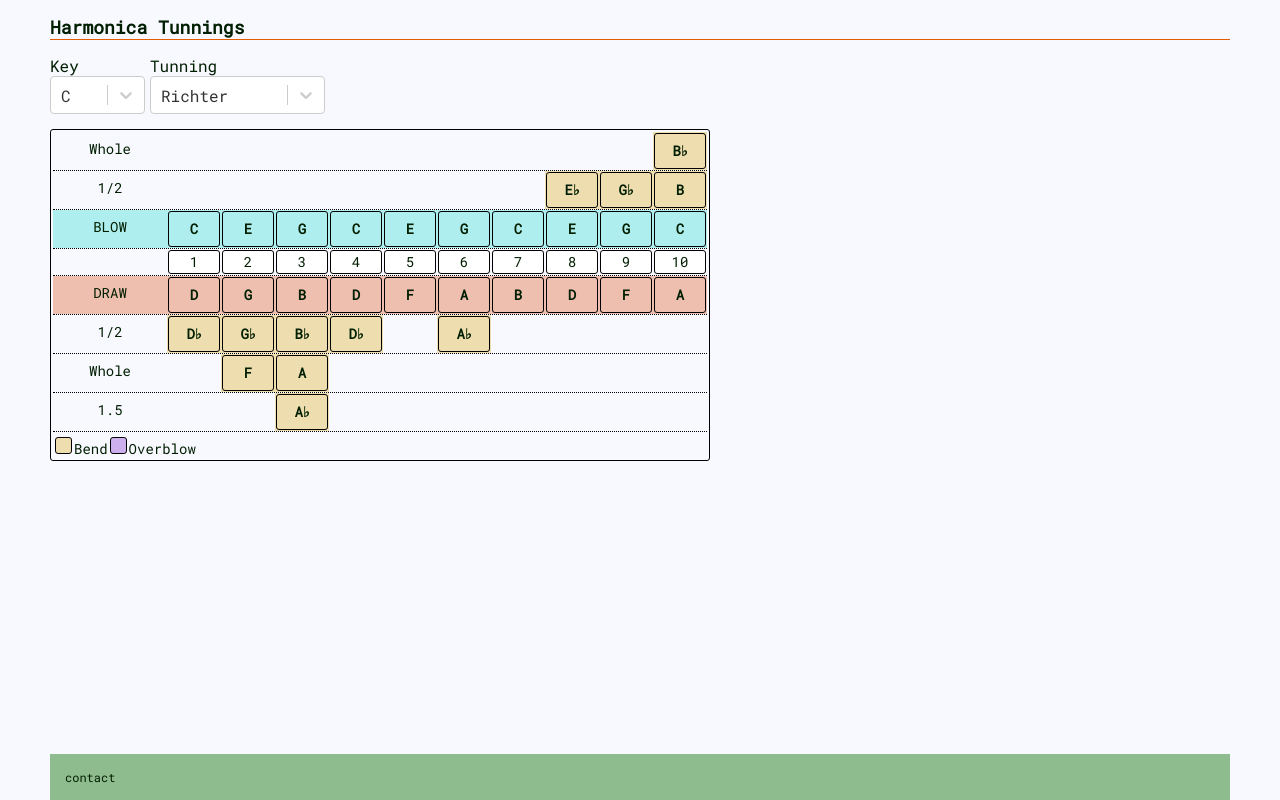
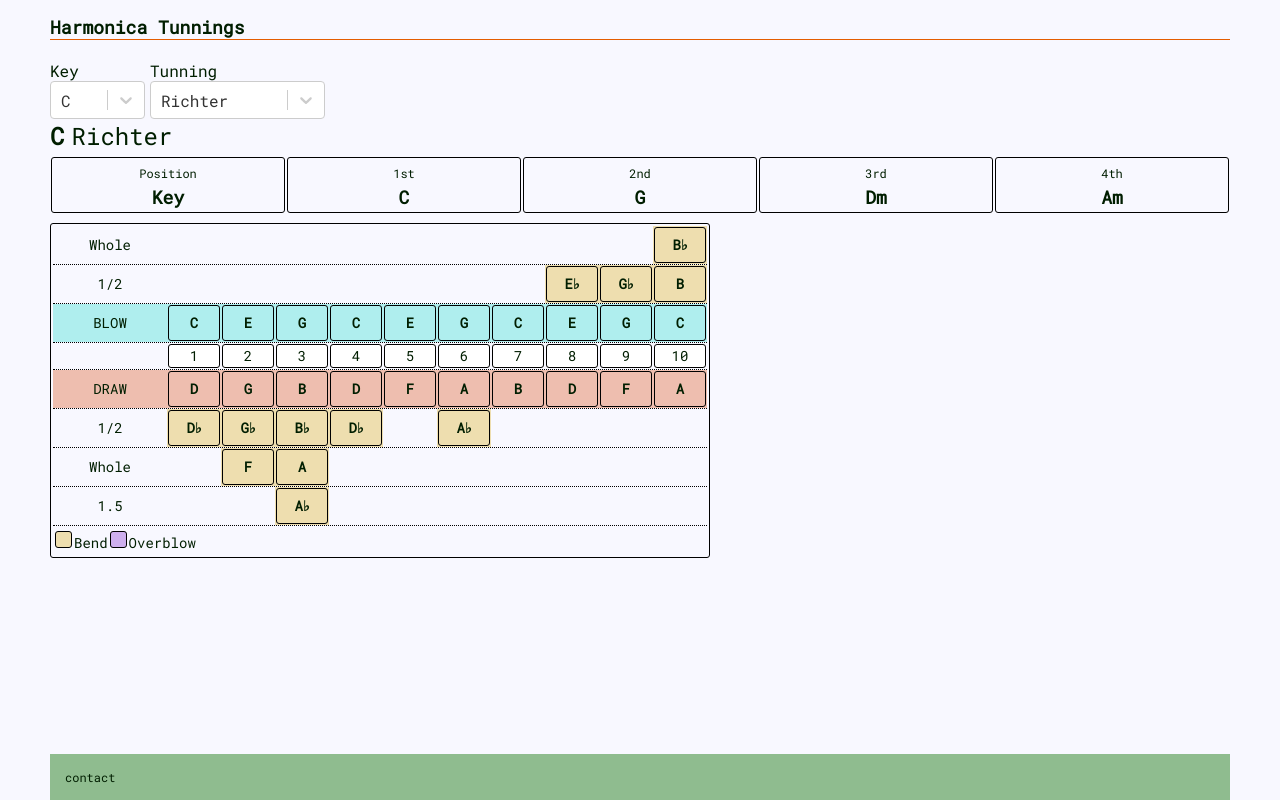
Before and after one commit to soundslikeodd/harmonica-tunning, a React app: page / in a window 1280 px wide. Built offline with nearby package versions, Linux system fonts and the light colour scheme.

Commit message:
cleaned up a lot and added description and positions

```diff
--- a/src/App.jsx
+++ b/src/App.jsx
@@ -1,8 +1,10 @@
 import React, { Component, Fragment } from 'react';
 import Select from 'react-select';
+import Description from './Description';
+import Positions from './Positions';
 import Tunning from './Tunning';
 import {
-  ALL_NOTES, TUNNING_TO_GENERATOR, labelizeNote,
+  ALL_NOTES, TUNNING_TO_GENERATOR, TUNNING_TO_POSITIONS, labelizeNote,
 } from './tunningGenerator';
 import './app.scss';
 
@@ -49,6 +51,13 @@ class App extends Component {
                 />
               </label>
             </aside>
+            <Description
+              musicKey={selectedKey.value}
+              tunning={selectedTunning.value}
+            />
+            <Positions
+              positions={TUNNING_TO_POSITIONS[selectedTunning.value](selectedKey.value)}
+            />
             <Tunning
               musicKey={selectedKey.value}
               tunning={selectedTunning.value}
--- /dev/null
+++ b/src/Description.jsx
@@ -0,0 +1,32 @@
+import React, { PureComponent } from 'react';
+import PropTypes from 'prop-types';
+import { labelizeNote } from './tunningGenerator';
+import './description.scss';
+
+class Description extends PureComponent {
+    render() {
+        const {
+            musicKey,
+            tunning,
+        } = this.props;
+        const decration = tunning.toLowerCase().includes('minor') ? 'm' : '';
+        return (
+            <section className="dscrpt">
+                <span className="dscrpt--ky">
+                    {labelizeNote(musicKey)}{decration}
+                </span>
+                {' '}
+                <span className="dscrpt--tn">
+                    {tunning}
+                </span>
+            </section>
+        );
+    }
+}
+
+Description.propTypes = {
+    musicKey: PropTypes.string.isRequired,
+    tunning: PropTypes.string.isRequired,
+};
+
+export default Description;
--- /dev/null
+++ b/src/Positions.jsx
@@ -0,0 +1,47 @@
+import React, { PureComponent, Fragment } from 'react';
+import PropTypes from 'prop-types';
+import { TUNNING_TO_POSITIONS, labelizeNote } from './tunningGenerator';
+import './positions.scss';
+
+const appendOrdinalIndicator = n => n - 1 >= 0 ? `${n}${['st', 'nd', 'rd', ...(new Array(9).fill('th'))][n - 1]}` : n;
+
+class Positions extends PureComponent {
+    render() {
+        const {
+            positions,
+        } = this.props;
+        return (
+            <section className="pstn">
+                <div
+                    className="pstn--tbl-i"
+                >
+                    <div className="pstn--tbl-nm">
+                        Position
+                    </div>
+                    <div className="pstn--tbl-n">
+                        Key
+                    </div>
+                </div>
+                {positions.map((n, i) =>(
+                    <div
+                        key={n}
+                        className="pstn--tbl-i"
+                    >
+                        <div className="pstn--tbl-nm">
+                            {appendOrdinalIndicator(i + 1)}
+                        </div>
+                        <div className="pstn--tbl-n">
+                            {labelizeNote(n)}
+                        </div>
+                    </div>
+                ))}
+            </section>
+        );
+    }
+}
+
+Positions.propTypes = {
+  positions: PropTypes.arrayOf(PropTypes.string).isRequired,
+};
+
+export default Positions;
--- a/src/app.scss
+++ b/src/app.scss
@@ -34,6 +34,7 @@ html {
     #app--mn-controls {
         display: flex;
         flex-direction: row;
+        margin: 5px 0;
 
         label {
           font-size: 16px;
--- /dev/null
+++ b/src/description.scss
@@ -0,0 +1,14 @@
+@import './variables.scss';
+
+.dscrpt {
+    line-height: 24px;
+
+    .dscrpt--ky {
+        font-size: 24px;
+        font-weight: 700;
+    }
+
+    .dscrpt--tn {
+        font-size: 24px;
+    }
+}
--- /dev/null
+++ b/src/positions.scss
@@ -0,0 +1,27 @@
+@import './variables.scss';
+
+.pstn {
+    margin: 5px 0;
+    display: flex;
+
+    .pstn--tbl-i {
+        border: 1px solid black;
+        border-radius: $border-radius;
+        padding: 3px;
+        margin: 0 1px;
+        flex: 13;
+        display: flex;
+        flex-direction: column;
+        line-height: 24px;
+
+        .pstn--tbl-nm {
+            text-align: center;
+        }
+
+        .pstn--tbl-n {
+            font-weight: 700;
+            font-size: 18px;
+            text-align: center;
+        }
+    }
+}
--- a/src/tunning.scss
+++ b/src/tunning.scss
@@ -1,12 +1,10 @@
 @import './variables.scss';
-
-$border-radius: 3px; // #ceafee
 
 .tng-table {
     display: inline-flex;
     flex-direction: column;
     padding: 2px;
-    margin: 15px 0;
+    margin: 5px 0;
     border: 1px solid black;
     border-radius: $border-radius;
     width: min-content;
@@ -15,6 +13,7 @@ $border-radius: 3px; // #ceafee
         display: flex;
         border-bottom: 1px dotted black;
         font-size: 14px;
+        line-height: 24px;
 
         &.tng-row-lgnd {
             padding-top: 5px;
--- a/src/tunningGenerator.js
+++ b/src/tunningGenerator.js
@@ -2,8 +2,8 @@
 const labelizeNote = (n) => {
   if (!n) return n;
   const label = n.length > 1 && (n[1] === 'b' || n[1] === '#')
-    ? `${n[0].toUpperCase()}${String.fromCharCode(n[1] === 'b' ? 9837 : 9839)}`
-    : n.toUpperCase();
+    ? `${n[0].toUpperCase()}${String.fromCharCode(n[1] === 'b' ? 9837 : 9839)}${n.substring(2)}`
+    : `${n[0].toUpperCase()}${n.substring(1)}`;
   return label;
 };
 const ALL_NOTES = ['c', 'db', 'd', 'eb', 'e', 'f', 'f#', 'g', 'ab', 'a', 'bb', 'b'];
@@ -33,6 +33,21 @@ const augment = (tunning, key, notes) => Object.keys(tunning).reduce(
   (acc, i) => ({ ...acc, [i]: tunning[i].map(h => circularGet(key, h, notes)) }),
   {},
 );
+
+const RICHTER_POSITION_ORDER = ['c', 'g', 'd', 'a', 'e', 'b', 'f#', 'db', 'ab', 'eb', 'bb', 'f'];
+
+const richterPositions = root => [0, 1, 2, 3].map((v, i) => `${circularGet(root, i, RICHTER_POSITION_ORDER)}${i >= 2 ? 'm' : ''}`);
+const harmonicMinorPositions = root => [0, 1, 2, 3].map((v, i) => `${circularGet(root, i, RICHTER_POSITION_ORDER)}${i >= 3 || i <= 0 ? 'm' : ''}`);
+const naturalMinorPositions = root => [0, 1, 2, 3].map((v, i) => `${circularGet(root, i, RICHTER_POSITION_ORDER)}${i <= 1 ? 'm' : ''}`);
+
+const TUNNING_TO_POSITIONS = {
+  Richter: richterPositions,
+  'Paddy Richter': richterPositions,
+  Country: richterPositions,
+  'Melody Maker': richterPositions,
+  'Natural Minor': naturalMinorPositions,
+  'Harmonic Minor': harmonicMinorPositions,
+}
 
 /* eslint-disable-next-line no-unused-vars */
 const EMPTY_TUNNING = {
@@ -143,5 +158,6 @@ export default noOp;
 export {
   ALL_NOTES,
   TUNNING_TO_GENERATOR,
+  TUNNING_TO_POSITIONS,
   labelizeNote,
 };
--- a/src/variables.scss
+++ b/src/variables.scss
@@ -2,3 +2,5 @@ $hex-ghost: #f8f8ff;
 $hex-dark-sea-green: #8fbc8f;
 $hex-dark-green: #001e00;
 $hex-pumpkin: #e45c00;
+
+$border-radius: 3px;
```
